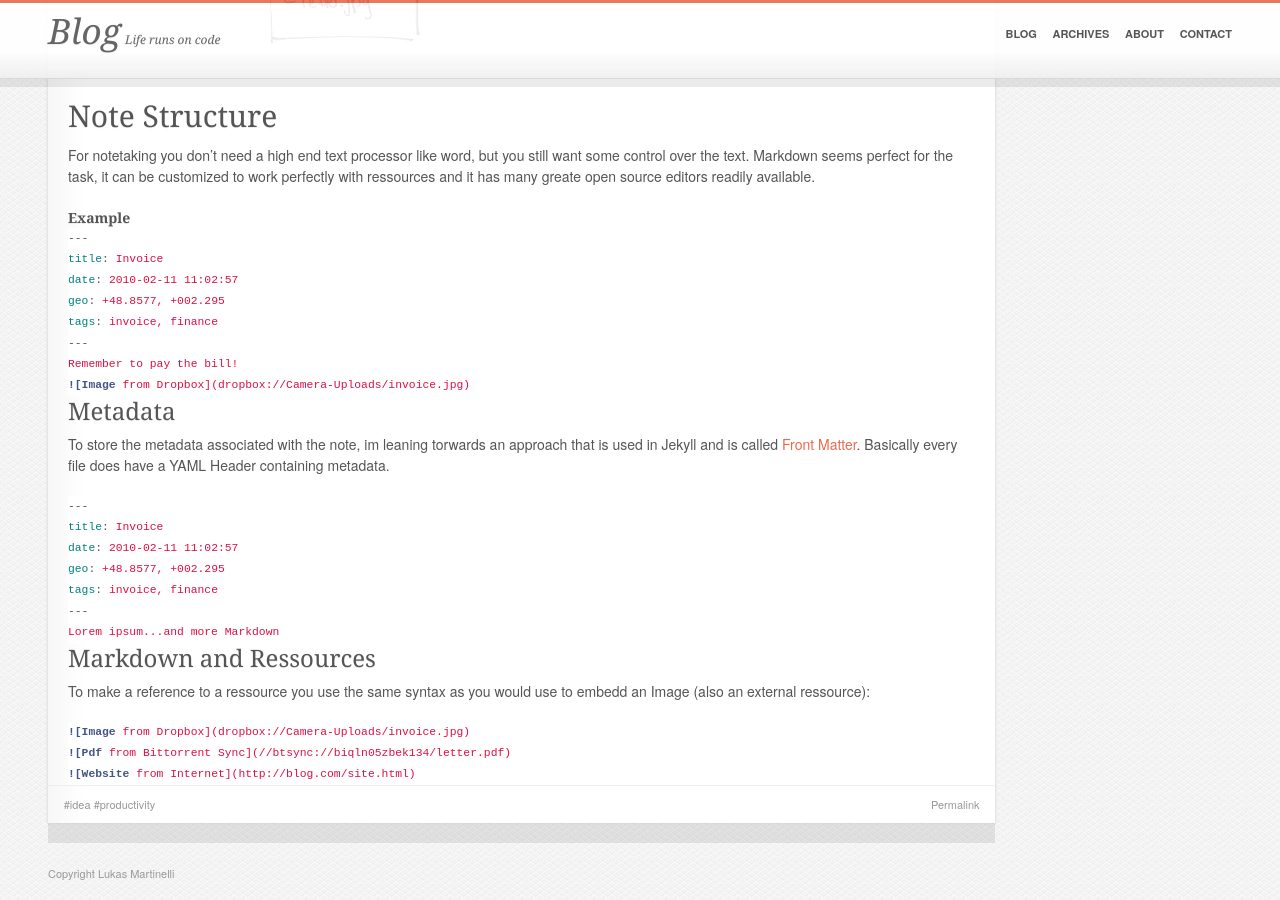
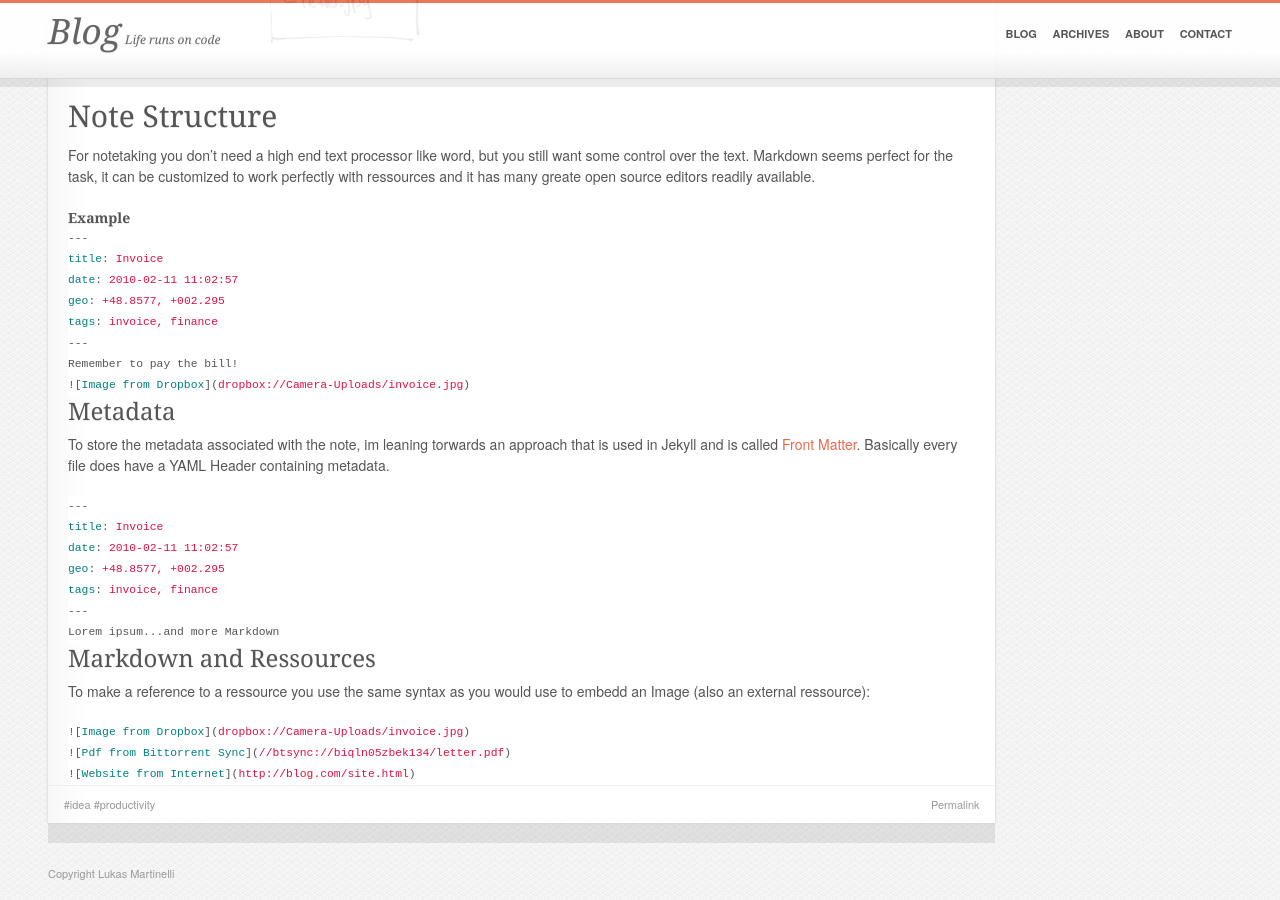
Before and after one commit to lukasmartinelli/lukasmartinelli.github.io, a Jekyll site: the page built from _posts/2014-02-07-a-better-evernote-concept.md, in a window 1280 px wide and 900 px high, scrolled down 4928 px. Built offline with Jekyll 4.4.1, drawn with Linux system fonts in a browser that asks for light colours; Markdown is read by kramdown in place of the engine named in the settings.

Commit message:
Changed formatting option to markdown

```diff
--- a/_posts/2014-02-07-a-better-evernote-concept.md
+++ b/_posts/2014-02-07-a-better-evernote-concept.md
@@ -84,7 +84,7 @@ If you choose to use notes with embedded resource, the note schema shows that th
 For notetaking you don't need a high end text processor like word, but you still want some control over the text. Markdown seems perfect for the task, it can be customized to work perfectly with ressources and it has many greate open source editors readily available.
 
 #### Example
-{% highlight yaml %}
+{% highlight markdown %}
 ---
 title: Invoice
 date: 2010-02-11 11:02:57
@@ -98,7 +98,7 @@ Remember to pay the bill!
 ### Metadata
 To store the metadata associated with the note, im leaning torwards an approach that is used in Jekyll and is called [Front Matter](http://jekyllrb.com/docs/frontmatter/). Basically every file does have a YAML Header containing metadata.
 
-{% highlight yaml %}
+{% highlight markdown %}
 ---
 title: Invoice
 date: 2010-02-11 11:02:57
@@ -111,7 +111,7 @@ Lorem ipsum...and more Markdown
 ### Markdown and Ressources
 To make a reference to a ressource you use the same syntax as you would use to embedd an Image (also an external ressource):
 
-{% highlight yaml %}
+{% highlight markdown %}
 ![Image from Dropbox](dropbox://Camera-Uploads/invoice.jpg)
 ![Pdf from Bittorrent Sync](//btsync://biqln05zbek134/letter.pdf)
 ![Website from Internet](http://blog.com/site.html)
```
